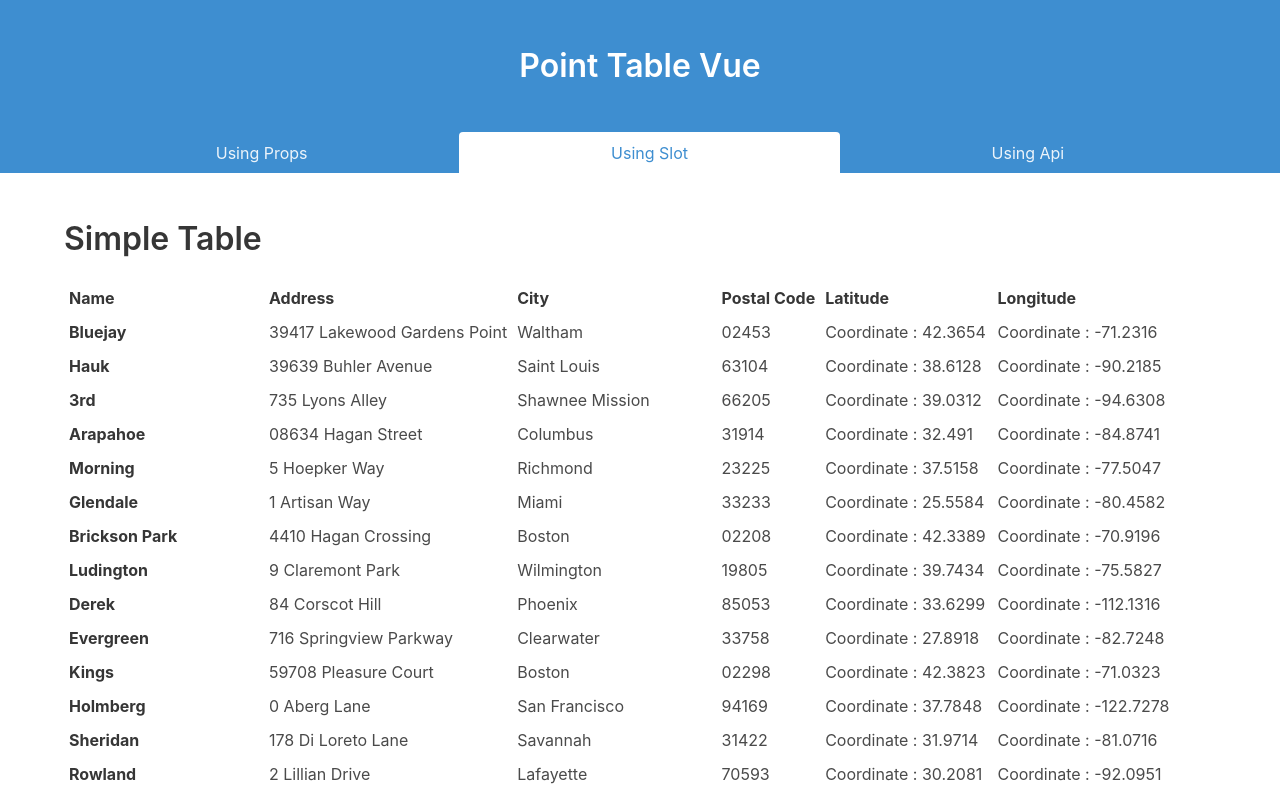
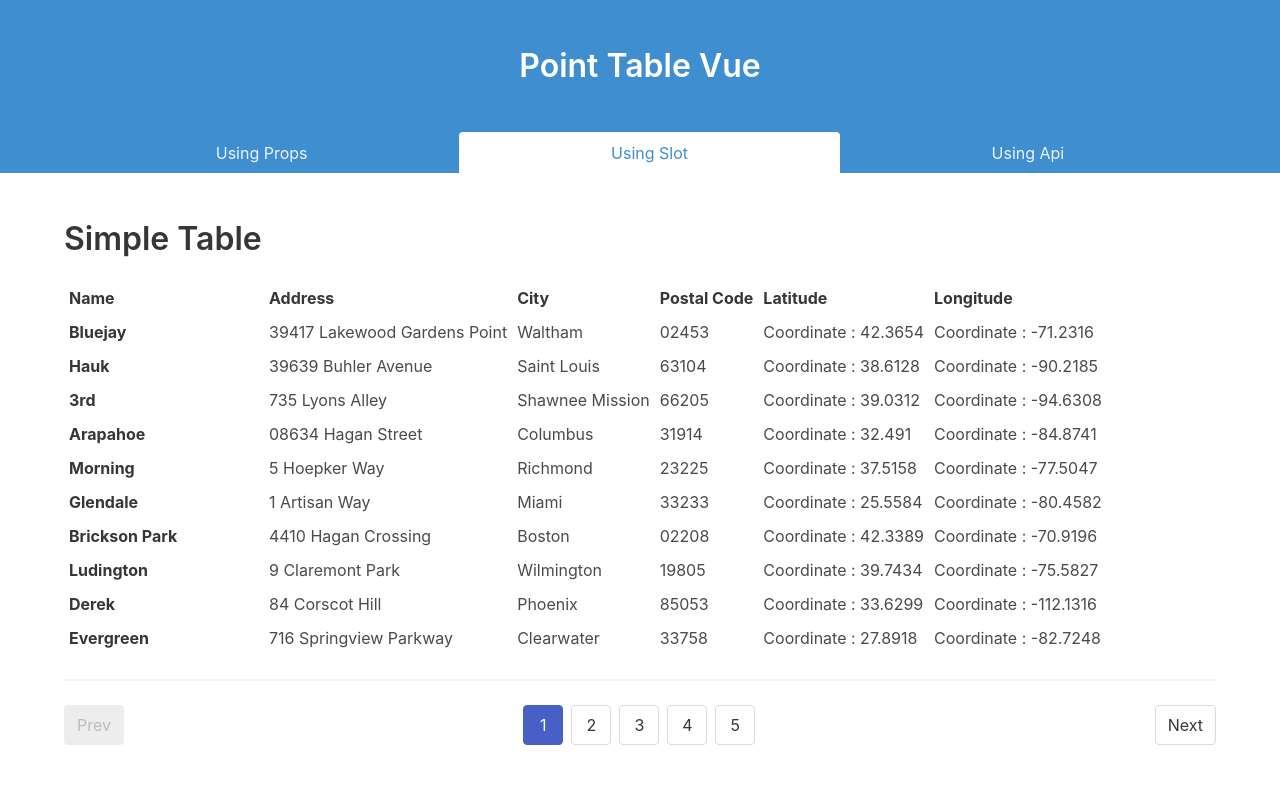
Before and after one commit to point-red/point-table-vue, a Vue app: page /using-slot in a window 1280 px wide. Shown: the top 799 px of the page. Built offline with nearby package versions, Linux system fonts and the light colour scheme.

Commit message:
fix pagination when using slot

```diff
--- a/src/components/PointTable.vue
+++ b/src/components/PointTable.vue
@@ -98,17 +98,23 @@ export default {
       }
     },
     computedBody () {
-      // slice pagination data if using props
+      // filtered data
       if (this.mutableBody) {
         return this.mutableBody.slice((this.limit * this.page) - this.limit, this.limit * this.page)
       }
     },
     pageCount () {
-      // count pagination data if using props
-      return 10
       if (this.mutableBody) {
         return Math.ceil(this.mutableBody.length / this.limit)
       }
+    }
+  },
+  watch: {
+    computedBody: function (val) {
+      this.$emit('filtered', val)
+    },
+    data: function (val) {
+      this.mutableBody = this.data
     }
   },
   methods: {
@@ -172,12 +178,16 @@ export default {
       }
     },
     paginatePrev () {
-      this.page -= 1
-      this.init()
+      if (this.page > 1) {
+        this.page -= 1
+        this.init()
+      }
     },
     paginateNext () {
-      this.page += 1
-      this.init()
+      if (this.page < this.pageCount) {
+        this.page += 1
+        this.init()
+      }
     },
     paginateNumber (n) {
       this.page = n
@@ -214,6 +224,14 @@ export default {
     // clone table head into table sticky head
     this.$slots['p-sticky-head'] = this.$slots['p-head']
     this.$slots['p-sticky-bg-head'] = this.$slots['p-head']
+    // set default filtered data
+    this.$emit('filtered', this.computedBody)
+  },
+  updated () {
+    // reinitiate table sticky head
+    this.$refs.stickyTableHead.innerHTML = this.$refs.tableHead.innerHTML
+    this.$refs.stickyBgTableHead.innerHTML = this.$refs.tableHead.innerHTML
+    this.init()
   },
   destroyed () {
     window.removeEventListener('scroll', this.init)
@@ -222,12 +240,6 @@ export default {
     window.removeEventListener('resize', this.init)
     window.removeEventListener('resize', this.horizontalScroll)
     window.removeEventListener('resize', this.verticalScroll)
-  },
-  updated () {
-    // reinitiate table sticky head
-    this.$refs.stickyTableHead.innerHTML = this.$refs.tableHead.innerHTML
-    this.$refs.stickyBgTableHead.innerHTML = this.$refs.tableHead.innerHTML
-    this.init()
   }
 }
 </script>
--- a/src/views/UsingSlot.vue
+++ b/src/views/UsingSlot.vue
@@ -3,10 +3,10 @@
     <section class="section">
       <div class="container">
         <h1 class="title">Simple Table</h1>
-        <point-table :slot-data="streets">
+        <point-table :data="streets" @filtered="filtered">
           <template slot="p-head">
             <tr>
-              <th style="min-width:200px">Name</th>
+              <th style="min-width:200px;">Name</th>
               <th>Address</th>
               <th>City</th>
               <th>Postal Code</th>
@@ -15,7 +15,7 @@
             </tr>
           </template>
           <template slot="p-body">
-            <tr v-for="(data, index) in streets" :key="index">
+            <tr v-for="(data, index) in filteredData" :key="index">
               <th>{{ data.street_name }}</th>
               <td>{{ data.street_address }}</td>
               <td>{{ data.city }}</td>
@@ -33,6 +33,7 @@
 <script>
 import PointTable from '@/components/PointTable'
 import streets from '@/street.json'
+import { setTimeout } from 'timers';
 
 export default {
   name: 'using-slot',
@@ -41,7 +42,13 @@ export default {
   },
   data () {
     return {
-      streets: streets
+      streets: streets,
+      filteredData: streets
+    }
+  },
+  methods: {
+    filtered (filteredData) {
+      this.filteredData = filteredData
     }
   }
 }
```
